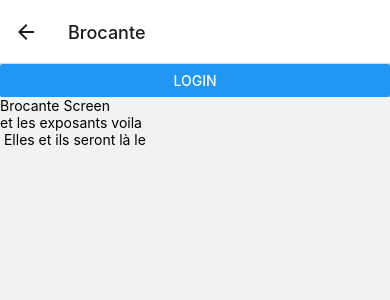
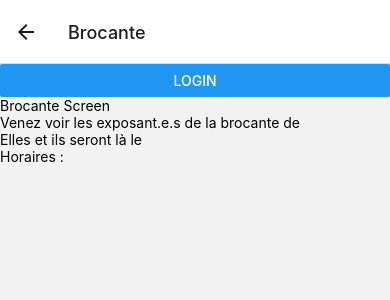
Before and after one commit to adatechschool/projet-mobile-tddeter, a React Native app in the folder TDDeter/: screen /Brocante in a window 390 px wide. Shown: the top 300 px of the page. Built offline with nearby package versions, Linux system fonts and the light colour scheme.

Commit message:
[feat] Added opening times to BrocanteScreen component

```diff
--- a/TDDeter/Screens/BrocanteScreen.js
+++ b/TDDeter/Screens/BrocanteScreen.js
@@ -1,13 +1,14 @@
 import { View, Text } from "react-native";
 import Navbar from "../Components/Navbar";
 
-export default function BrocanteScreen({ city, date }) {
+export default function BrocanteScreen({ city, date, openingTimes }) {
   return (
     <View>
       <Navbar />
       <Text>Brocante Screen</Text>
-      <Text>et les exposants voila {city}</Text>
-      <Text> Elles et ils seront là le {date}</Text>
+      <Text>Venez voir les exposant.e.s de la brocante de {city}</Text>
+      <Text>Elles et ils seront là le {date}</Text>
+      <Text>Horaires : {openingTimes}</Text>
     </View>
   );
 }
```
